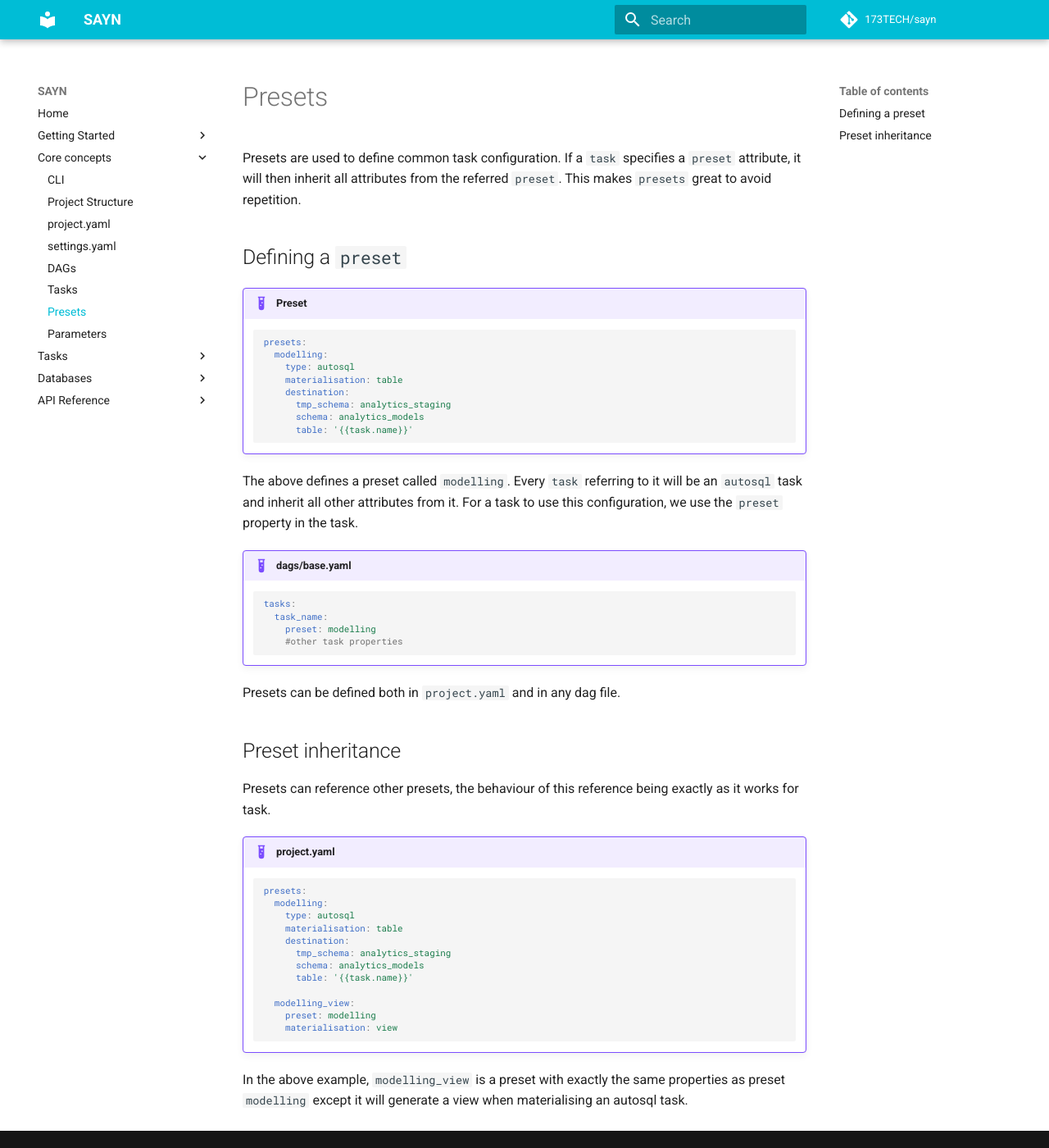
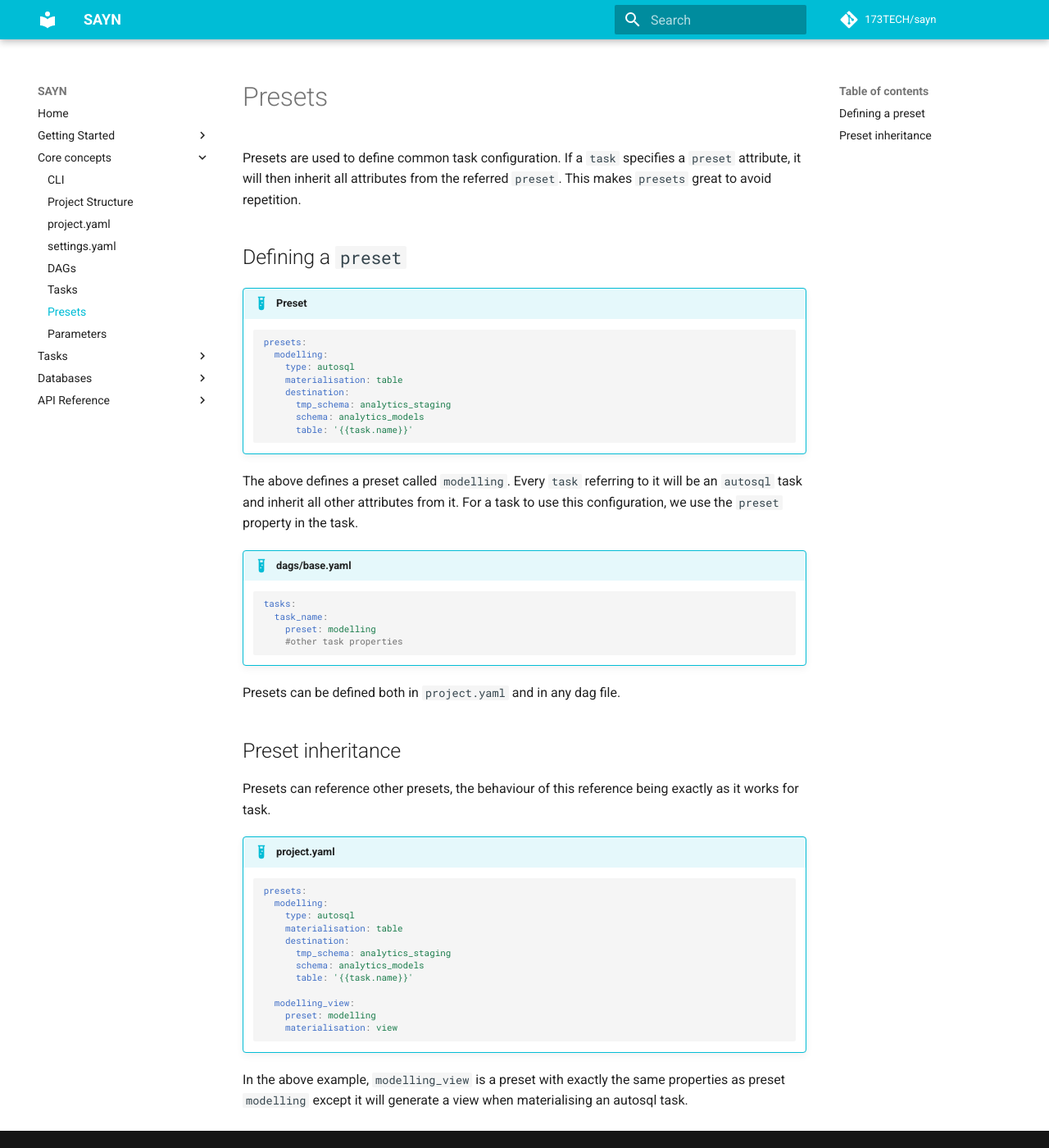
Before and after one commit to 173TECH/sayn, an MkDocs documentation site: the page built from docs/presets.md, in a window 1280 px wide and 1400 px high. Shown: the whole window at 82% size. Built offline with MkDocs 1.6.1 and Material for MkDocs 9.7.7, drawn with Linux system fonts in a browser that asks for light colours; comment, search, counter and statistics services are not loaded.

Commit message:
Minor changes

```diff
--- /dev/null
+++ b/docs/css/admonitions.css
@@ -0,0 +1,16 @@
+:root {
+}
+.md-typeset .admonition.example,
+.md-typeset details.example {
+  border-color: rgb(3, 189, 214);
+}
+.md-typeset .example > .admonition-title,
+.md-typeset .example > summary {
+  background-color: rgba(3, 189, 214, 0.1);
+}
+.md-typeset .example > .admonition-title::before,
+.md-typeset .example > summary::before {
+  background-color: rgb(3, 189, 214);
+  -webkit-mask-image: var(--md-admonition-icon--example);
+          mask-image: var(--md-admonition-icon--example);
+}
--- a/mkdocs.yml
+++ b/mkdocs.yml
@@ -39,6 +39,7 @@ plugins:
 
 extra_css:
   - css/mkdocstrings.css
+  - css/admonitions.css
 
 extra:
   social:
```
Also changed, not shown: 1 other file.
